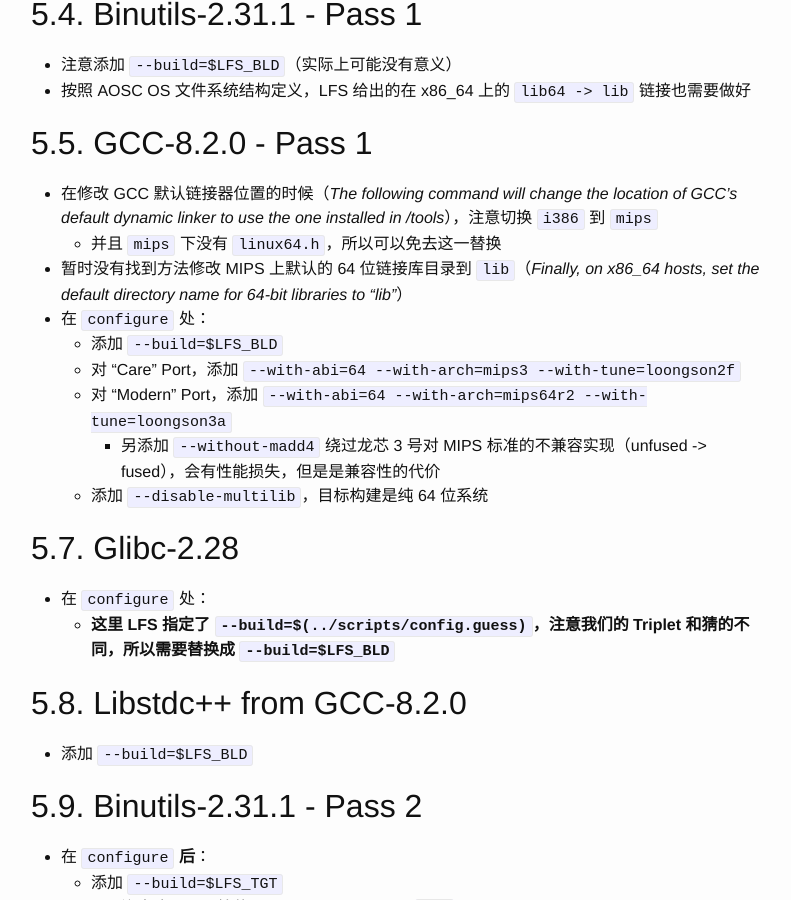
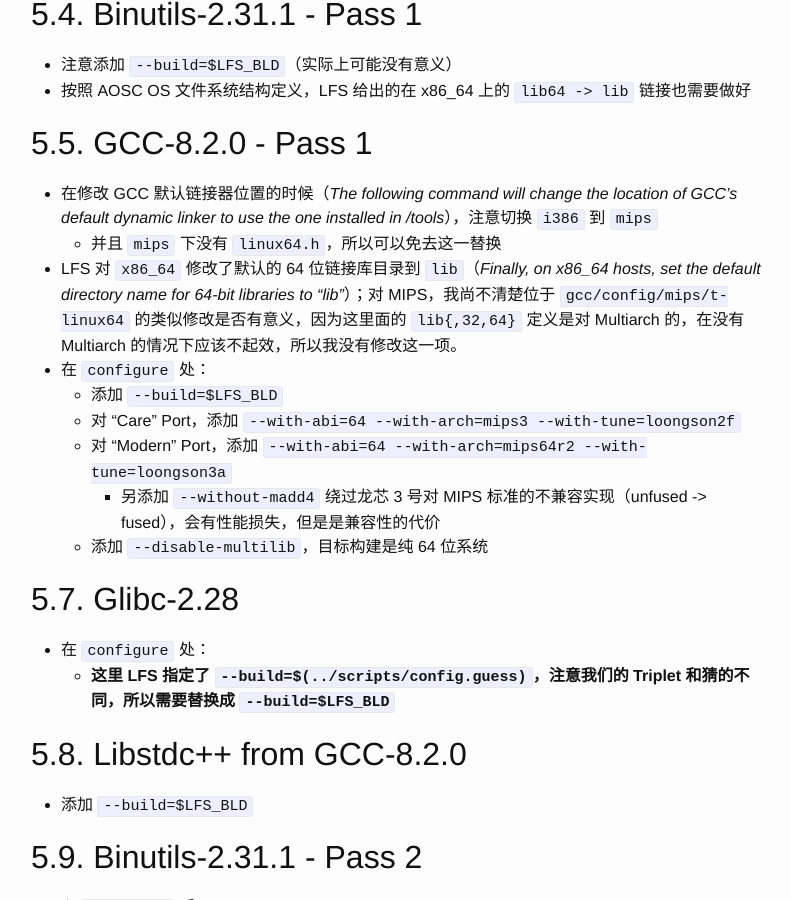
Before and after one commit to lmy441900/lmy441900.github.io, a Jekyll site: the page built from _posts/2018-12-23-lfs-on-mips64-process.md, in a window 1280 px wide and 900 px high, scrolled down 966 px. Shown: the whole window, without its empty margins (239-1030 px from the left). Built offline with Jekyll 4.4.1, drawn with Linux system fonts in a browser that asks for light colours.

Commit message:
lfs-on-mips64-process: update

```diff
--- a/_posts/2018-12-23-lfs-on-mips64-process.md
+++ b/_posts/2018-12-23-lfs-on-mips64-process.md
@@ -46,7 +46,7 @@ LFS 过程基本遵循标准 LFS 教程，因此我只按 LFS 步骤记下要注
 
 - 在修改 GCC 默认链接器位置的时候（_The following command will change the location of GCC's default dynamic linker to use the one installed in /tools_），注意切换 `i386` 到 `mips`
   - 并且 `mips` 下没有 `linux64.h`，所以可以免去这一替换
-- 暂时没有找到方法修改 MIPS 上默认的 64 位链接库目录到 `lib`（_Finally, on x86\_64 hosts, set the default directory name for 64-bit libraries to "lib"_）
+- LFS 对 `x86_64` 修改了默认的 64 位链接库目录到 `lib`（_Finally, on x86\_64 hosts, set the default directory name for 64-bit libraries to "lib"_）；对 MIPS，我尚不清楚位于 `gcc/config/mips/t-linux64` 的类似修改是否有意义，因为这里面的 `lib{,32,64}` 定义是对 Multiarch 的，在没有 Multiarch 的情况下应该不起效，所以我没有修改这一项。
 - 在 `configure` 处：
   - 添加 `--build=$LFS_BLD`
   - 对 "Care" Port，添加 `--with-abi=64 --with-arch=mips3 --with-tune=loongson2f`
```
